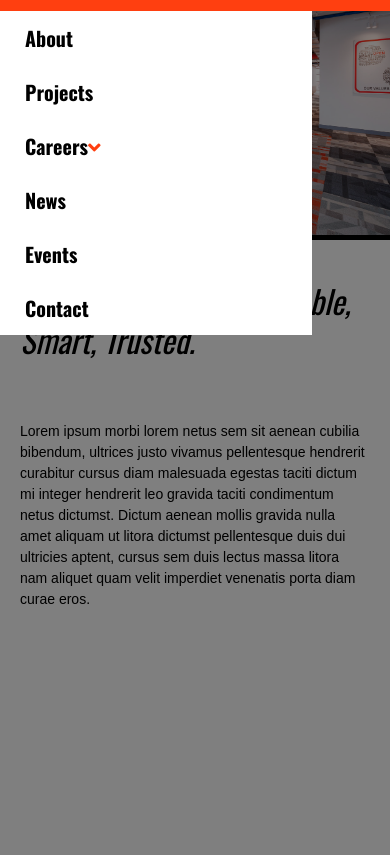
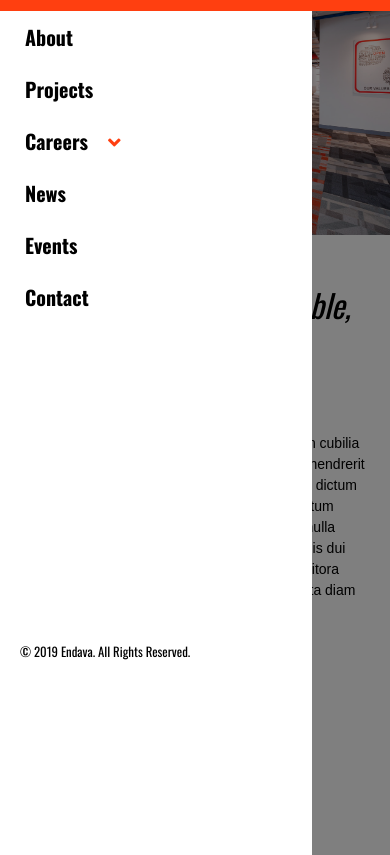
Before and after one commit to srodriguez20/responsive-nav, a website: page public/index.html in a window 390 px wide. Both pictures are taken after a click on the button 38 px from the left and 36 px from the top of the page. Shown: the part 49-904 px from the top of the page. Before the commit the page ends 844 px from the top, so only its background shows below. Drawn offline with nearby package versions, Linux system fonts and the light colour scheme.

Commit message:
challenge doneeee

```diff
--- a/public/index.html
+++ b/public/index.html
@@ -10,31 +10,21 @@
         <link rel="stylesheet" href="https://use.fontawesome.com/releases/v5.7.1/css/all.css" integrity="sha384-fnmOCqbTlWIlj8LyTjo7mOUStjsKC4pOpQbqyi7RrhN7udi9RwhKkMHpvLbHG9Sr" crossorigin="anonymous">
     </head>
     <body>
-        <nav class="navbar">
+        <header class="navbar">
             <div class="menu-btn icon">
                 <button>
                     <img src="images/menu.png" alt="menu button">
                 </button>
+            </div>
 
-            </div>
             <div class="logo-endava">
                 <img src="images/endava-logo.png" alt="endava logotype">
             </div>
-            <ul class="menu-bar">
-                <li><a href="">About</a></li>
-                <li><a href="">Projects</a></li>
-                <li class="dropdown">
-                    <a class="dropbtn">Careers<i class="fas fa-angle-down"></i></a>
-                    <div class="dropdown-content">
-                        <a href="#">Applications Management</a>
-                        <a href="#">Development</a>
-                        <a href="#">Testing</a>
-                    </div>
-                </li>
-                <li><a href="">News</a></li>
-                <li><a href="">Events</a></li>
-                <li><a href="">Contact</a></li>
-            </ul>
+            <nav>
+                <ul class="menu-bar">
+
+                </ul>
+            </nav>
             <div class="search-bar">
                 <input type="text" name="search" id="search" placeholder="Enter your search here...">
             </div>
@@ -49,19 +39,20 @@
                 </button>
             </div>
 
-        </nav>
+        </header>
         <div class="mobile-background-menu">
 
         </div>
-        <header>
+        <main>
             <div class="background">
                 <img src="images/background-image.jpg" alt="">
             </div>
 
             <div class="title">
                 <h1>Thoughtful, Open, Adaptable, Smart, Trusted.</h1>
+                <div class="line"></div>
             </div>
-        </header>
+        </main>
         <section class="content">
             <p>
                 Lorem ipsum morbi lorem netus sem sit aenean cubilia bibendum, ultrices justo vivamus pellentesque hendrerit curabitur
@@ -71,7 +62,7 @@
             </p>
         </section>
         <footer>
-
+            <small class="legal">© 2019 Endava. All Rights Reserved.</small>
         </footer>
         <script src="js/main.js"></script>
     </body>
--- a/public/js/main.js
+++ b/public/js/main.js
@@ -1,7 +1,5 @@
-const dropbtn = document.querySelector('.dropbtn');
-dropbtn.addEventListener('click', event => {
-    dropdownMenu();
-});
+requestJSON();
+
 const searchbtn = document.querySelector('.search-btn button');
 searchbtn.addEventListener('click', event => {
     searchNav();
@@ -16,23 +14,74 @@ closebtn.addEventListener('click', event => {
 });
 
 function dropdownMenu(){
-    const dropdown = document.querySelector('.dropdown-content');
-    dropdown.classList.toggle("visible");
+    document.querySelector('.dropdown-content').classList.toggle("visible");
+    document.querySelector('.dropbtn i').classList.toggle("rotate");
 }
 function searchNav(){
-    const menu = document.querySelector('.menu-bar');
-    menu.classList.toggle("hidden");
-    const searchBar = document.querySelector('.search-bar');
-    searchBar.classList.toggle("visible");
+    document.querySelector('.menu-bar').classList.toggle("hidden");
+    document.querySelector('.search-bar').classList.toggle("visible");
 }
 function menuMobile() {
-
     document.querySelector('.menu-bar').classList.toggle("visible");
-
     document.querySelector('.menu-btn').classList.toggle("hidden");
-
     document.querySelector('.logo-endava').classList.toggle("visible");
-
     document.querySelector('.close-menu-btn').classList.toggle("visible");
     document.querySelector('.mobile-background-menu').classList.toggle("visible");
+    document.querySelector('.legal').classList.toggle("visible");
 }
+
+function requestJSON(){
+    fetch('data/nav.json')
+        .then(function (response) {
+            return response.json();
+        })
+        .then(function (myJson) {
+            let json = JSON.stringify(myJson);
+            console.log(myJson);
+            console.log(typeof myJson);
+            loadData(myJson);
+        })
+        .catch(error => console.error(error));
+}
+
+function loadData(data){
+    const navbar = document.querySelector('.menu-bar');
+    data.items.forEach(element => {
+        const item = document.createElement("li");
+        const anchor = document.createElement("a");
+
+        anchor.textContent = element.label;
+        anchor.href = element.url;
+
+        item.append(anchor);
+
+        if (element.items.length>0){
+            item.classList.add("dropdown");
+            anchor.classList.add("dropbtn");
+
+            const icon = document.createElement("i");
+            icon.classList.add("fas");
+            icon.classList.add("fa-angle-down")
+            anchor.append(icon);
+
+            const dropdown = document.createElement("div");
+            dropdown.classList.add("dropdown-content");
+
+            element.items.forEach(elementInside => {
+                const submenuItem = document.createElement("a");
+                submenuItem.textContent = elementInside.label;
+                submenuItem.href= elementInside.url;
+                dropdown.append(submenuItem);
+            });
+            item.append(dropdown);
+        }
+
+        navbar.append(item);
+    });
+
+    const dropbtn = document.querySelector('.dropbtn');
+    dropbtn.addEventListener('click', event => {
+        event.preventDefault();
+        dropdownMenu();
+    });
+}
--- a/public/styles/main.css
+++ b/public/styles/main.css
@@ -1,8 +1,5 @@
 body{
     font-family: Oswald, Arial;
-}
-.mobile-background-menu{
-    display: no
 }
 .navbar{
     background-color: #ff3f10;
@@ -58,15 +55,17 @@ body{
     color:#fff;
 }
 .navbar .search-btn{
-
+    display: block;
 }
 .navbar .close-menu-btn{
     display: none;
 }
 
 /*==================== menu list ========================*/
+.navbar nav{
+    flex-grow: 3;
+}
 .navbar .menu-bar{
-    flex-grow: 3;
     padding: 0;
     margin: 0;
     display: flex;
@@ -81,7 +80,7 @@ body{
     display: inline-block;
     color: #fff;
     text-align: center;
-    padding: 7px 25px;
+    padding: 6px 25px;
     text-decoration: none;
 }
 .navbar .menu-bar li a:hover{
@@ -96,7 +95,6 @@ body{
     position: absolute;
     background-color: #fff;
     min-width: 230px;
-    box-shadow: 0px 8px 16px 0px rgba(0,0,0,0.2);
     z-index: 1;
 }
 .navbar .menu-bar .dropdown .visible {
@@ -120,37 +118,47 @@ body{
     display: none;
 }
 
-/*==================== header ========================*/
-header{
+/*==================== main ========================*/
+main{
     position: relative;
 }
-header .background{
-
+main .background{
+    display: grid;
     background-color: #000;
 }
-header img {
+main img {
     width: 100%;
     height: auto;
     opacity: 0.5;
+    -moz-opacity: 0.5;
 }
-header .title{
+main .title{
+    width: 100%;
     position: absolute;
     color: #fff;
     margin: 0 auto;
     height: 100%;
     display: flex;
+    flex-direction: column;
     justify-content: center;
     align-items: center;
     top: 0;
 }
-header .title h1{
-    max-width: 60%;
+main .title h1{
+    margin: 30px 0;
+    max-width: 600px;
     font-size: 94px;
     line-height: 94px;
     font-weight: 400;
     font-style: italic;
     text-align: center;
 }
+main .title .line{
+    background-color: #ff3f10;
+    width: 80px;
+    height: 8px;
+}
+
 /*==================== content========================*/
 .content p{
     font-family: Arial;
@@ -159,13 +167,17 @@ header .title h1{
     margin: 20px auto;
     max-width: 968px;
 }
+/*==================== legal========================*/
+.legal{
+    display: none;
+}
 /*==================== On mobile========================*/
 @media (max-width: 930px) {
     .mobile-background-menu.visible{
         position: fixed;
         width: 100%;
         height: 100%;
-        background: rgba(0,0,0,0.5);
+        background-color: rgba(0,0,0,0.5);
     }
     .navbar{
         position: relative;
@@ -187,6 +199,7 @@ header .title h1{
     }
     .navbar .menu-bar.visible{
         display: flex;
+        height: 100vh;
         animation-duration: 0.5s;
         animation-name: widthSlide;
     }
@@ -200,11 +213,14 @@ header .title h1{
         display: block;
     }
     /*==================== menu mobile ========================*/
-    .navbar .menu-bar{
+    .navbar nav{
         width: 80%;
         position: absolute;
         top: 100%;
         z-index: 2;
+    }
+    .navbar .menu-bar{
+        width: 100%;
         flex-direction: column;
         background-color: #fff;
     }
@@ -214,8 +230,18 @@ header .title h1{
         color: #000;
     }
     .navbar .menu-bar li .dropbtn i{
-        display: inline;
+        display: inline-block;
+        padding: 0 20px;
         color:#ff3f10;
+        transition: transform .8s ease-in-out;
+        -o-transition: -o-transform .8s ease-in-out;
+        -moz-transition: -moz-transform .8s ease-in-out;
+        -webkit-transition: -webkit-transform .8s ease-in-out;
+    }
+    .navbar .menu-bar li .dropbtn .rotate{
+        transform:rotate(180deg);
+        -ms-transform:rotate(180deg);
+        -webkit-transform:rotate(180deg);
     }
     .navbar .menu-bar .dropdown-content {
         display: none;
@@ -241,17 +267,20 @@ header .title h1{
     .navbar .menu-bar.hidden{
         display: none;
     }
-    /*==================== header mobile========================*/
-    header .title{
+    /*==================== main mobile========================*/
+    main .title{
         position: initial;
         color:#000;
     }
-    header .title h1{
+    main .title h1{
         padding: 20px;
         max-width: initial;
         font-size: 32px;
         line-height: 39px;
         text-align: left;
+    }
+    main .title .line{
+        display: none;
     }
     /*==================== content========================*/
     .content p{
@@ -262,14 +291,21 @@ header .title h1{
         padding: 20px;
         max-width: 968px;
     }
- }
- @keyframes widthSlide {
+    /*==================== legal========================*/
+    footer{
+        position: relative;
+    }
+    .legal.visible{
+        display: initial;
+        padding: 0 20px;
+        position: absolute;
+        z-index: 3;
+        animation-duration: 0.5s;
+        animation-name: widthSlide;
+    }
+}
+@keyframes widthSlide {
   from {
     width: 0%;
   }
 }
- @keyframes heightSlide {
-  from{
-    height:0%;
-  }
-}
```
